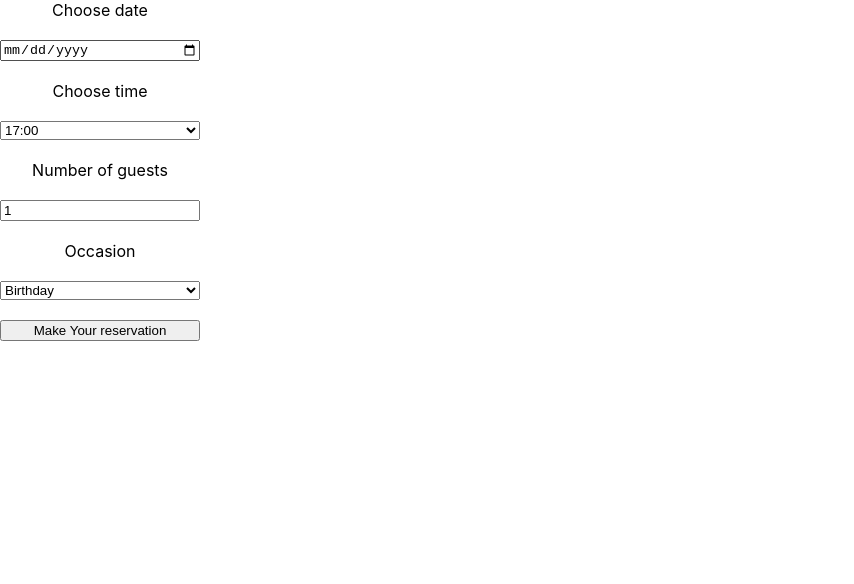
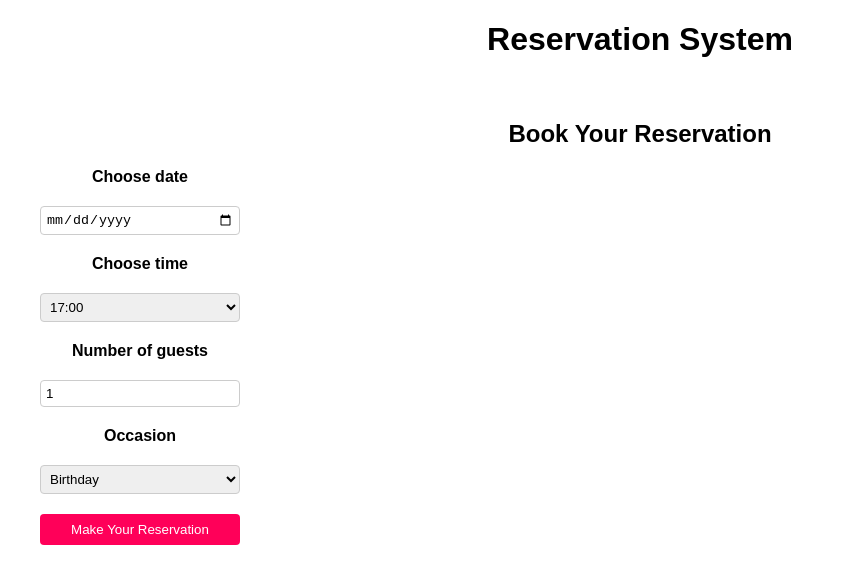
Before and after one commit to Arup/mintrk, a React (Create React App) app: page / in a window 1280 px wide. Shown: the top 584 px of the page, without its empty margins (0-854 px from the left). Built offline with nearby package versions, Linux system fonts and the light colour scheme.

Commit message:
refactored code to separate form and state

```diff
--- a/src/App.css
+++ b/src/App.css
@@ -1,5 +1,7 @@
 .App {
   text-align: center;
+  font-family: Arial, sans-serif;
+  margin: 20px;
 }
 
 .App-logo {
--- a/src/App.js
+++ b/src/App.js
@@ -1,10 +1,12 @@
 import './App.css';
-import ReservationForm from './components/forms/ReservationForm';
+import Bookings from './components/UI/Bookings/Bookings/Bookings';
+
 
 function App() {
   return (
     <div className="App">
-          <ReservationForm />
+      <h1>Reservation System</h1>
+          <Bookings />
     </div>
   );
 }
--- /dev/null
+++ b/src/components/UI/Bookings/Bookings/Bookings.css
@@ -0,0 +1,4 @@
+.bookings-container {
+    padding: 20px;
+    font-family: Arial, sans-serif;
+  }
--- /dev/null
+++ b/src/components/UI/Bookings/Bookings/Bookings.js
@@ -0,0 +1,41 @@
+import React, { useState } from 'react';
+import BookingForm from '../BookingsForm/BookingForm';
+import './Bookings.css'; // Import the CSS for Bookings
+
+function Bookings() {
+  // State to hold form data
+  const [formData, setFormData] = useState({
+    date: '',
+    time: '',
+    guests: 1,
+    occasion: ''
+  });
+
+  // Handle change in input fields
+  const handleChange = (e) => {
+    const { id, value } = e.target;
+    setFormData((prevData) => ({
+      ...prevData,
+      [id]: value
+    }));
+  };
+
+  // Handle form submission
+  const handleSubmit = (e) => {
+    e.preventDefault();
+    console.log('Form Data Submitted:', formData);
+  };
+
+  return (
+    <div className="bookings-container">
+      <h2>Book Your Reservation</h2>
+      <BookingForm
+        formData={formData}
+        handleChange={handleChange}
+        handleSubmit={handleSubmit}
+      />
+    </div>
+  );
+}
+
+export default Bookings;
--- /dev/null
+++ b/src/components/UI/Bookings/BookingsForm/BookingForm.css
@@ -0,0 +1,28 @@
+.booking-form {
+    display: grid;
+    max-width: 200px;
+    gap: 20px;
+  }
+
+  .booking-form label {
+    font-weight: bold;
+  }
+
+  .booking-form input,
+  .booking-form select {
+    padding: 5px;
+    border: 1px solid #ccc;
+    border-radius: 4px;
+  }
+
+  .booking-form input[type="submit"] {
+    background-color: #ff0059;
+    color: white;
+    border: none;
+    padding: 8px;
+    cursor: pointer;
+  }
+
+  .booking-form input[type="submit"]:hover {
+    background-color: #00b0b3;
+  }
--- a/src/components/forms/ReservationForm.js
+++ b/src/components/UI/Bookings/BookingsForm/BookingForm.js
@@ -1,32 +1,9 @@
-import React, { useState } from 'react';
+import React from 'react';
+import './BookingForm.css'; // Import the CSS for BookingForm
 
-function ReservationForm() {
-  // State to hold form data
-  const [formData, setFormData] = useState({
-    date: '',
-    time: '',
-    guests: 1,
-    occasion: ''
-  });
-
-  // Handle change in input fields
-  const handleChange = (e) => {
-    const { id, value } = e.target;
-    setFormData((prevData) => ({
-      ...prevData,
-      [id]: value
-    }));
-  };
-
-  // Handle form submission
-  const handleSubmit = (e) => {
-    e.preventDefault();
-    // Perform actions with formData, e.g., send it to a server
-    console.log('Form Data Submitted:', formData);
-  };
-
+function BookingForm({ formData, handleChange, handleSubmit }) {
   return (
-    <form onSubmit={handleSubmit} style={{ display: 'grid', maxWidth: '200px', gap: '20px' }}>
+    <form onSubmit={handleSubmit} className="booking-form">
       <label htmlFor="date">Choose date</label>
       <input
         type="date"
@@ -62,9 +39,9 @@ function ReservationForm() {
         <option value="Anniversary">Anniversary</option>
       </select>
 
-      <input type="submit" value="Make Your reservation" />
+      <input type="submit" value="Make Your Reservation" />
     </form>
   );
 }
 
-export default ReservationForm;
+export default BookingForm;
```
